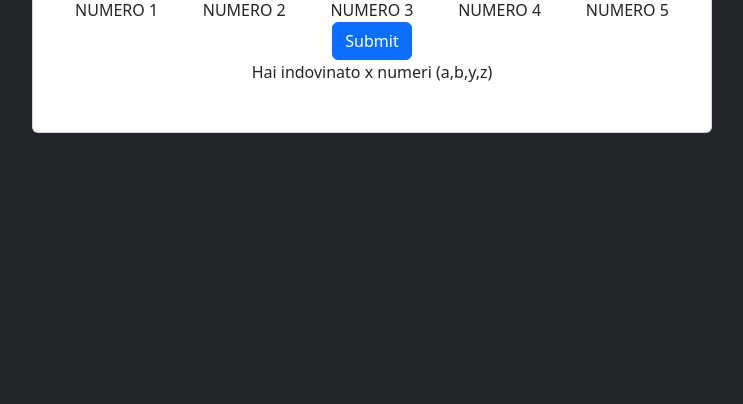
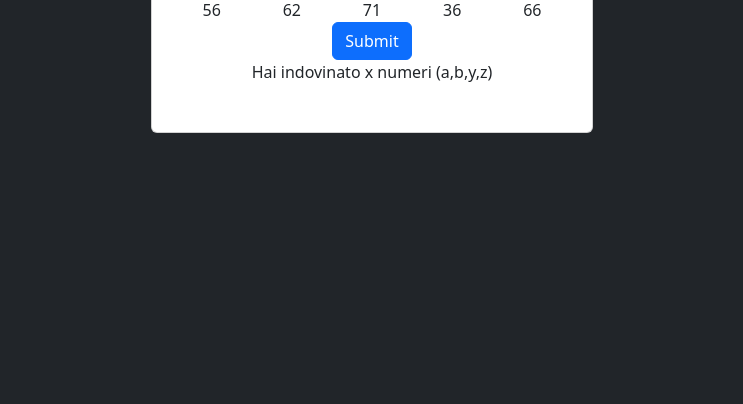
Before and after one commit to Alessandro-Fiora/js-simon, a plain HTML site: page index.html in a window 1280 px wide. Shown: the part 396-800 px from the top of the page, without its empty margins (268-1011 px from the left). Drawn offline with nearby package versions, Linux system fonts and the light colour scheme.

Commit message:
random numbers  print

```diff
--- a/index.html
+++ b/index.html
@@ -37,11 +37,21 @@
         <h2 class="card-subtitle">QUI I SECONDI RIMANENTI</h2>
         <div class="card-body">
           <form class="row row-cols-5">
-            <div class="col">NUMERO 1</div>
-            <div class="col">NUMERO 2</div>
-            <div class="col">NUMERO 3</div>
-            <div class="col">NUMERO 4</div>
-            <div class="col">NUMERO 5</div>
+            <div class="col">
+              <div id="slot-1"></div>
+            </div>
+            <div class="col">
+              <div id="slot-2"></div>
+            </div>
+            <div class="col">
+              <div id="slot-3"></div>
+            </div>
+            <div class="col">
+              <div id="slot-4"></div>
+            </div>
+            <div class="col">
+              <div id="slot-5"></div>
+            </div>
             <div class="col-12">
               <button class="btn btn-primary">Submit</button>
             </div>
--- a/js/main.js
+++ b/js/main.js
@@ -24,7 +24,20 @@ const randomNumberArray = () => {
   return randomArray;
 };
 
+// Recupero i nodi che mi servono
+const slot1 = document.getElementById("slot-1");
+const slot2 = document.getElementById("slot-2");
+const slot3 = document.getElementById("slot-3");
+const slot4 = document.getElementById("slot-4");
+const slot5 = document.getElementById("slot-5");
+
+const slotArray = [slot1, slot2, slot3, slot4, slot5];
+
 const SimonNumbers = randomNumberArray();
+
+slotArray.forEach((currentSlot, index) => {
+  currentSlot.innerText = SimonNumbers[index];
+});
 
 // Parte un timer di 30 secondi
 // Allo scadere del timer sostituisco i numeri con degli input numerici
```
